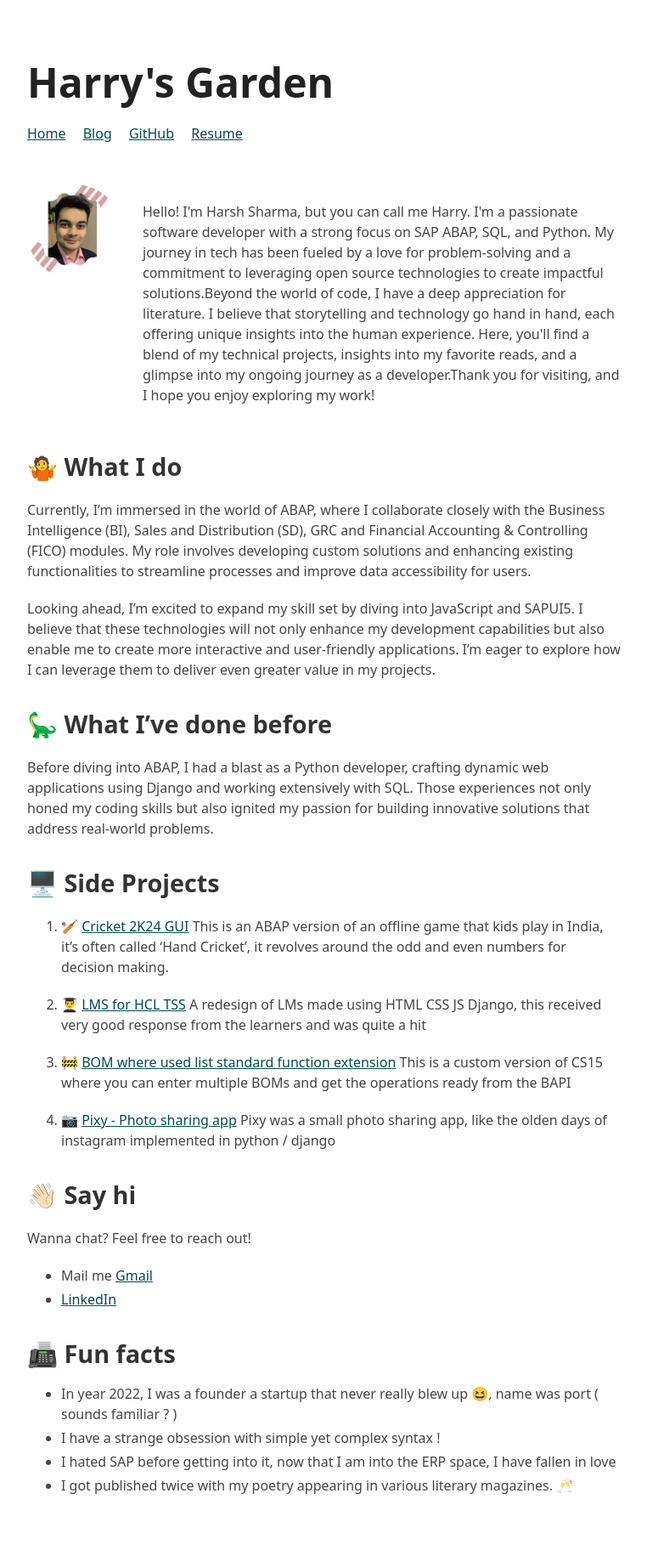
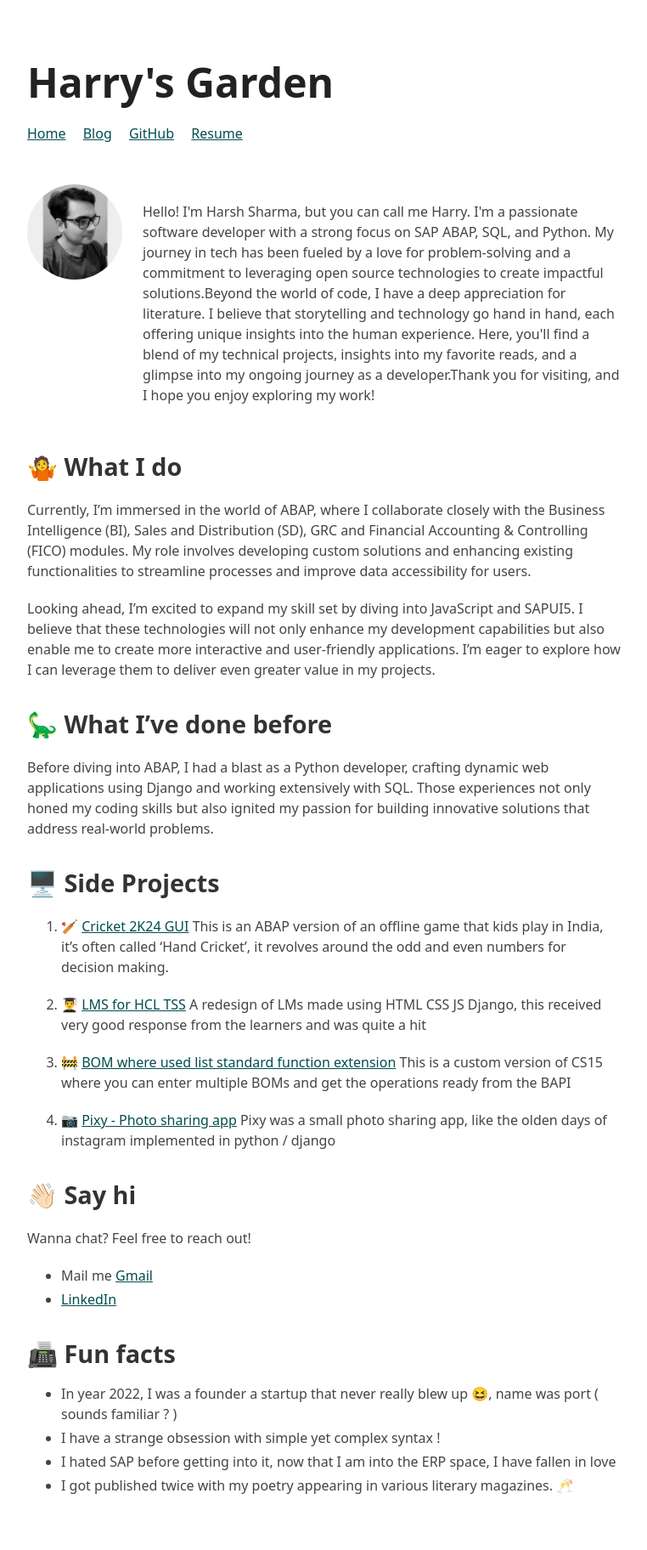
Before and after one commit to harshsharma1506/harshsharma1506.github.io, a Jekyll site: the page built from index.md, in a window 1280 px wide. Shown: the whole page at 85% size, without its empty margins (258-1020 px from the left). Built offline with Jekyll 4.4.1, drawn with Linux system fonts in a browser that asks for light colours; our own code applies the rules of GitHub Pages for plain Markdown files.

Commit message:
Update _config.yml

```diff
--- a/_config.yml
+++ b/_config.yml
@@ -25,7 +25,7 @@ nav-links:
     external: true
 
 # for the homepage image + big text next to it
-greeting_image: /assets/My photo.png
+greeting_image: /assets/ME.jpg
 # 100-200 characters recommended
 greeting_text: Hello! I'm Harsh Sharma, but you can call me Harry. I'm a passionate software developer with a strong focus on SAP ABAP, SQL, and Python. My journey in tech has been fueled by a love for problem-solving and a commitment to leveraging open source technologies to create impactful solutions.Beyond the world of code, I have a deep appreciation for literature. I believe that storytelling and technology go hand in hand, each offering unique insights into the human experience. Here, you'll find a blend of my technical projects, insights into my favorite reads, and a glimpse into my ongoing journey as a developer.Thank you for visiting, and I hope you enjoy exploring my work!
 
```
